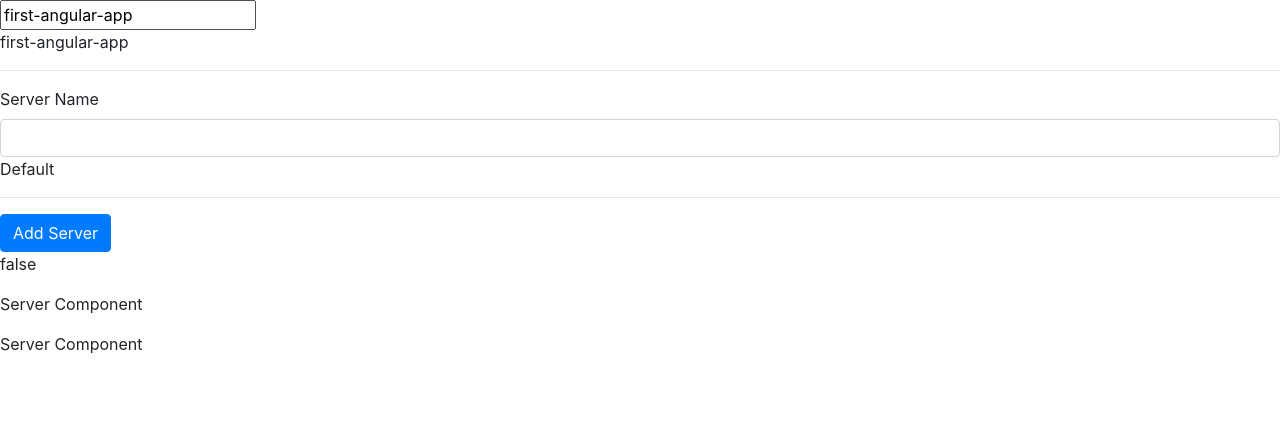
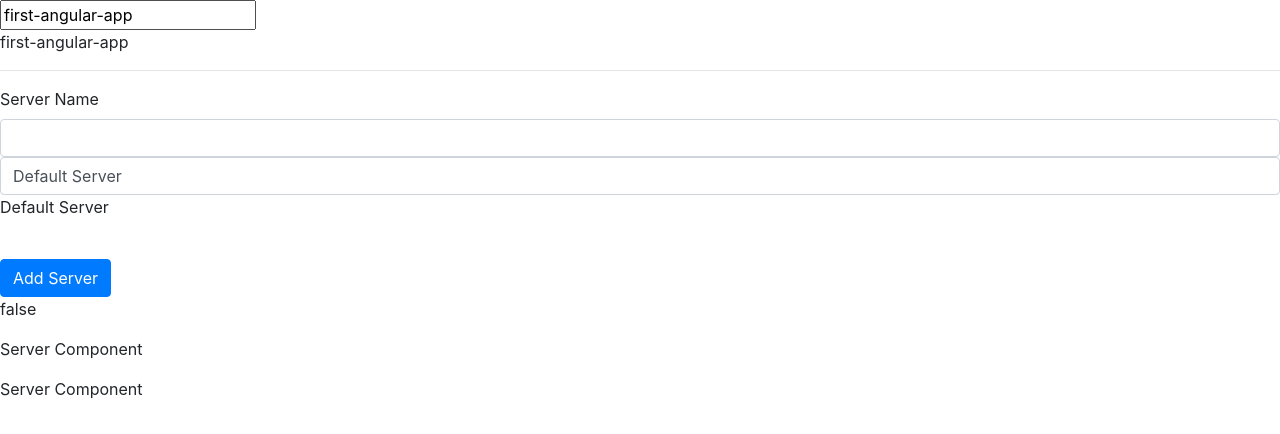
Before and after one commit to Priyanker/Angular-Learn, an Angular app in the folder Angular 8 (formerly Angular 2) - The Complete Guide/first-angular-app/: page / in a window 1280 px wide. Shown: the top 434 px of the page. Built offline with nearby package versions, Linux system fonts and the light colour scheme.

Commit message:
TWO WAY DATA-BINDING

```diff
--- a/Angular 8 (formerly Angular 2) - The Complete Guide/first-angular-app/src/app/servers/servers.component.html
+++ b/Angular 8 (formerly Angular 2) - The Complete Guide/first-angular-app/src/app/servers/servers.component.html
@@ -1,7 +1,8 @@
 <label>Server Name</label>
 <input type="text" class = "form-control" (input) = "onServerNameUpdate($event)">
+<input type="text" class = "form-control" [(ngModel)] = "serverName">
 <p>{{serverName}}</p>
-<hr>
+<br>
 <button class="btn btn-primary" [disabled]="getDisabledStatus()" (click)="generateNewServer()">Add Server</button>
 <p [innerText]="getDisabledStatus()"></p>
 <div [innerHTML]="additionalServers.innerHTML"></div>
--- a/Angular 8 (formerly Angular 2) - The Complete Guide/first-angular-app/src/app/servers/servers.component.ts
+++ b/Angular 8 (formerly Angular 2) - The Complete Guide/first-angular-app/src/app/servers/servers.component.ts
@@ -7,7 +7,7 @@
 export class ServersComponent implements OnInit {
   useDisabledButton: boolean = true;
   additionalServers: any = 'No Server was created';
-  serverName: string = 'Default';
+  serverName: string = 'Default Server';
   constructor() {
     setTimeout(() => {
       this.useDisabledButton = false;
```
